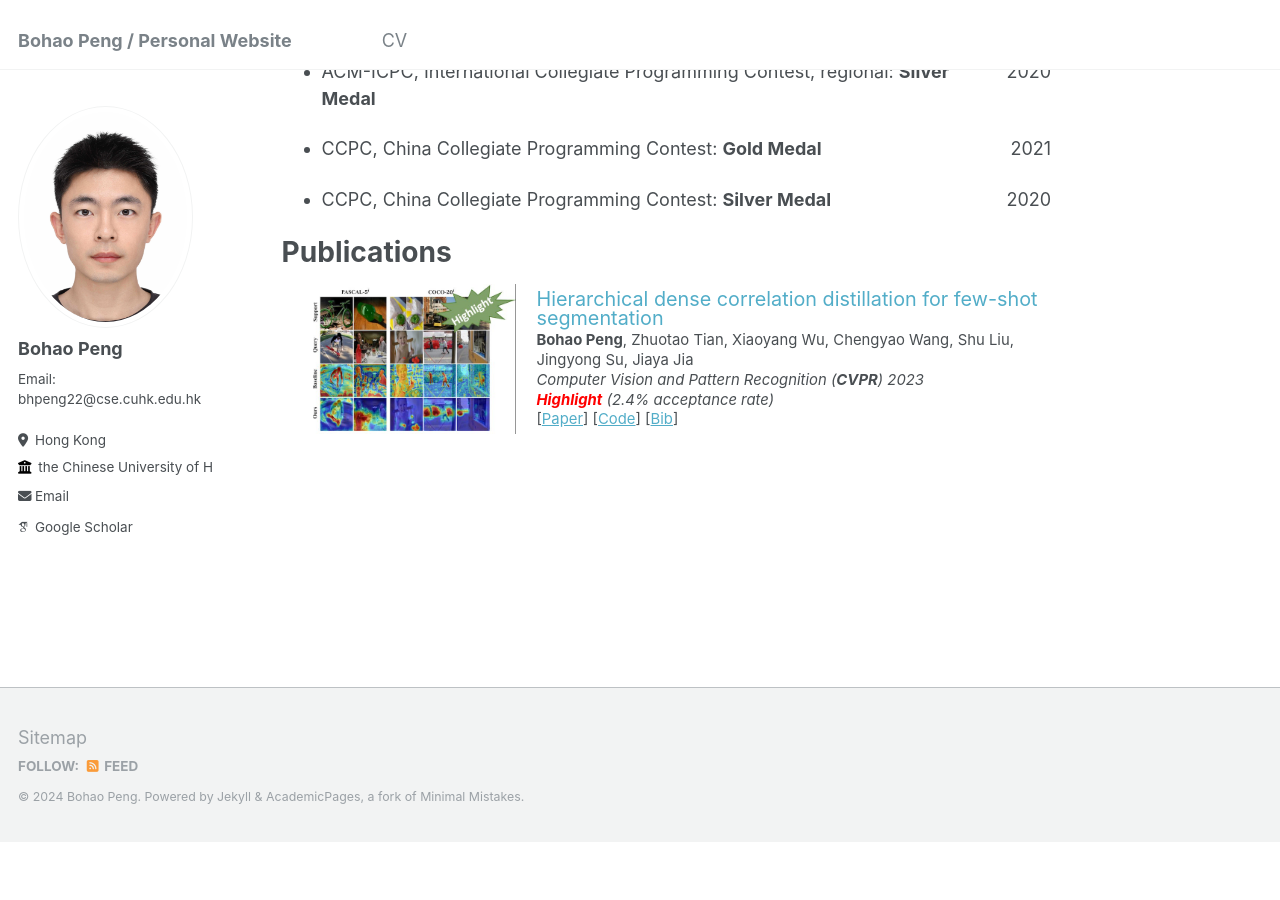
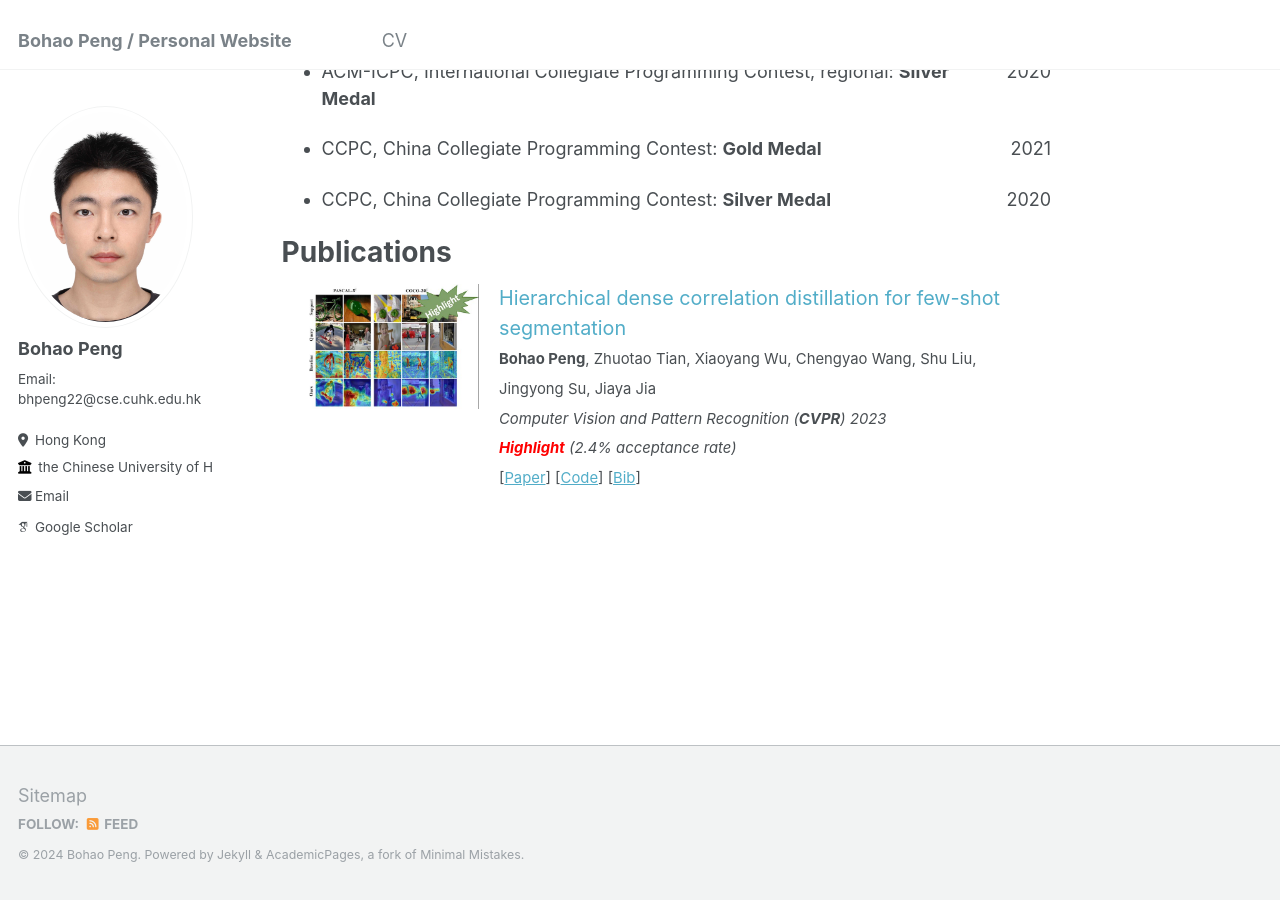
Before and after one commit to Pbihao/pbihao.github.io, a Jekyll site: the page built from _pages/about.md, in a window 1280 px wide and 900 px high, scrolled down 572 px. Built offline with Jekyll 4.4.1, drawn with Linux system fonts in a browser that asks for light colours; some web fonts are replaced; before the commit the page ends 1414 px from its top, so only the background shows below that.

Commit message:
adjust marjin

```diff
--- a/_pages/about.md
+++ b/_pages/about.md
@@ -31,12 +31,12 @@ Publications
 
 
 
-<div style="display: flex; align-items: center; margin: 10px;">
-  <div style="flex: 0 0 30%; margin-right: 20px;">
-    <img src="files/publications/images/2023CVPR_HDMNet.jpg" style="width: 100%; aspect-ratio: 1.5 / 1; object-fit: cover;" alt="hdnet">
+<div style="display: flex; align-items: flex-start; margin: 10px;">
+  <div style="flex: 0 0 25%; margin-right: 20px;">
+    <img src="files/publications/images/2023CVPR_HDMNet.jpg" style="width: 100%; max-width: 200px; aspect-ratio: 1.5 / 1; object-fit: cover;" alt="hdnet">
   </div>
-  <div style="flex: 1; display: flex; flex-direction: column; justify-content: center;">
-    <p style="line-height: 1.0; font-size: 1.1em; margin: 0;">
+  <div style="flex: 1; display: flex; flex-direction: column;">
+    <p style="line-height: 1.5; font-size: 1.1em; margin: 0;">
       <a href="https://openaccess.thecvf.com/content/CVPR2023/papers/Peng_Hierarchical_Dense_Correlation_Distillation_for_Few-Shot_Segmentation_CVPR_2023_paper.pdf" style="text-decoration: none;">Hierarchical dense correlation distillation for few-shot segmentation</a><br>
       <small><strong>Bohao Peng</strong>, Zhuotao Tian, Xiaoyang Wu, Chengyao Wang, Shu Liu, Jingyong Su, Jiaya Jia</small><br>
       <small><em>Computer Vision and Pattern Recognition (<strong>CVPR</strong>) 2023 <br> <strong><span style="color: red;">Highlight</span></strong> (2.4% acceptance rate)</em></small><br>
```
